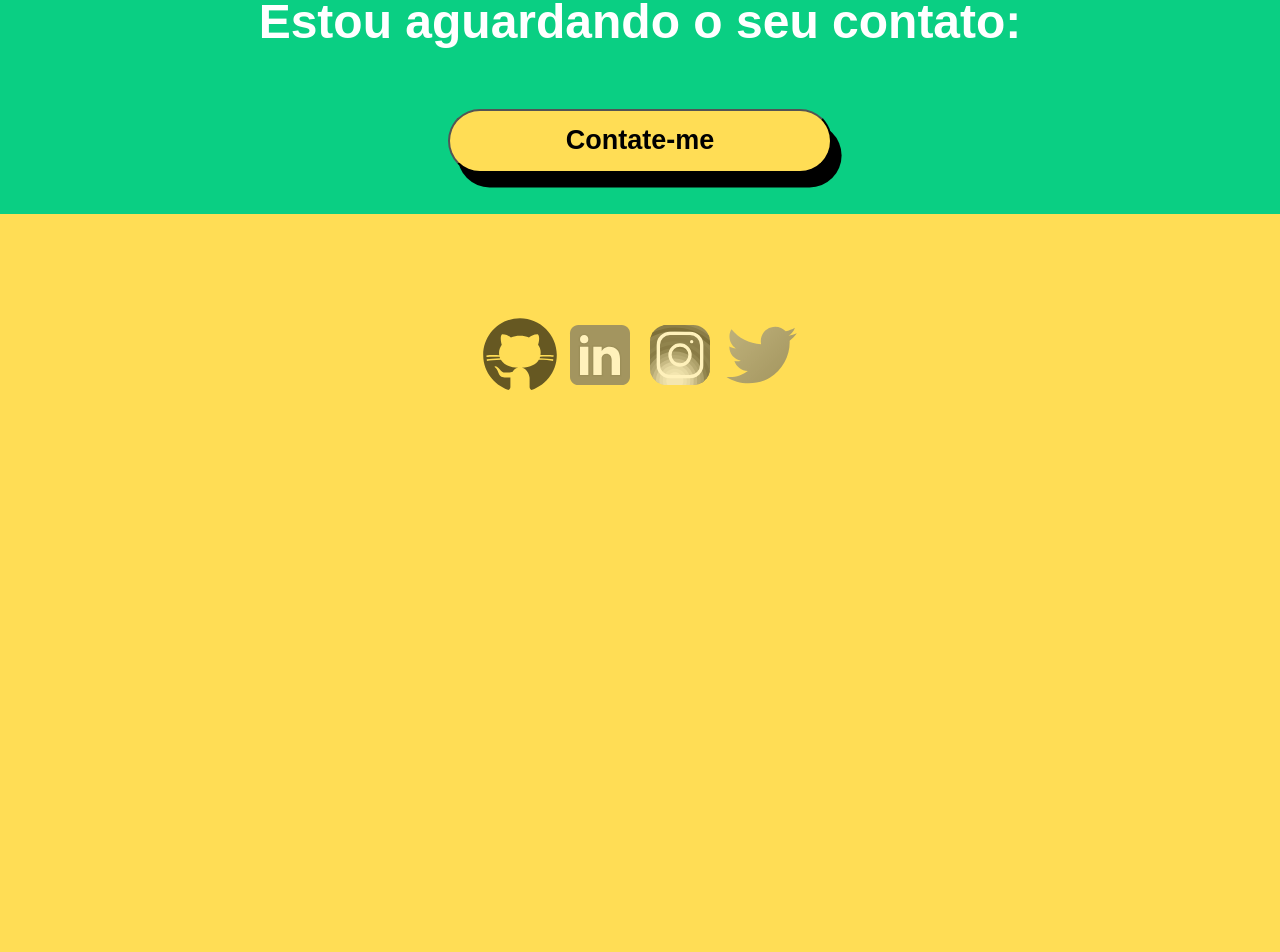
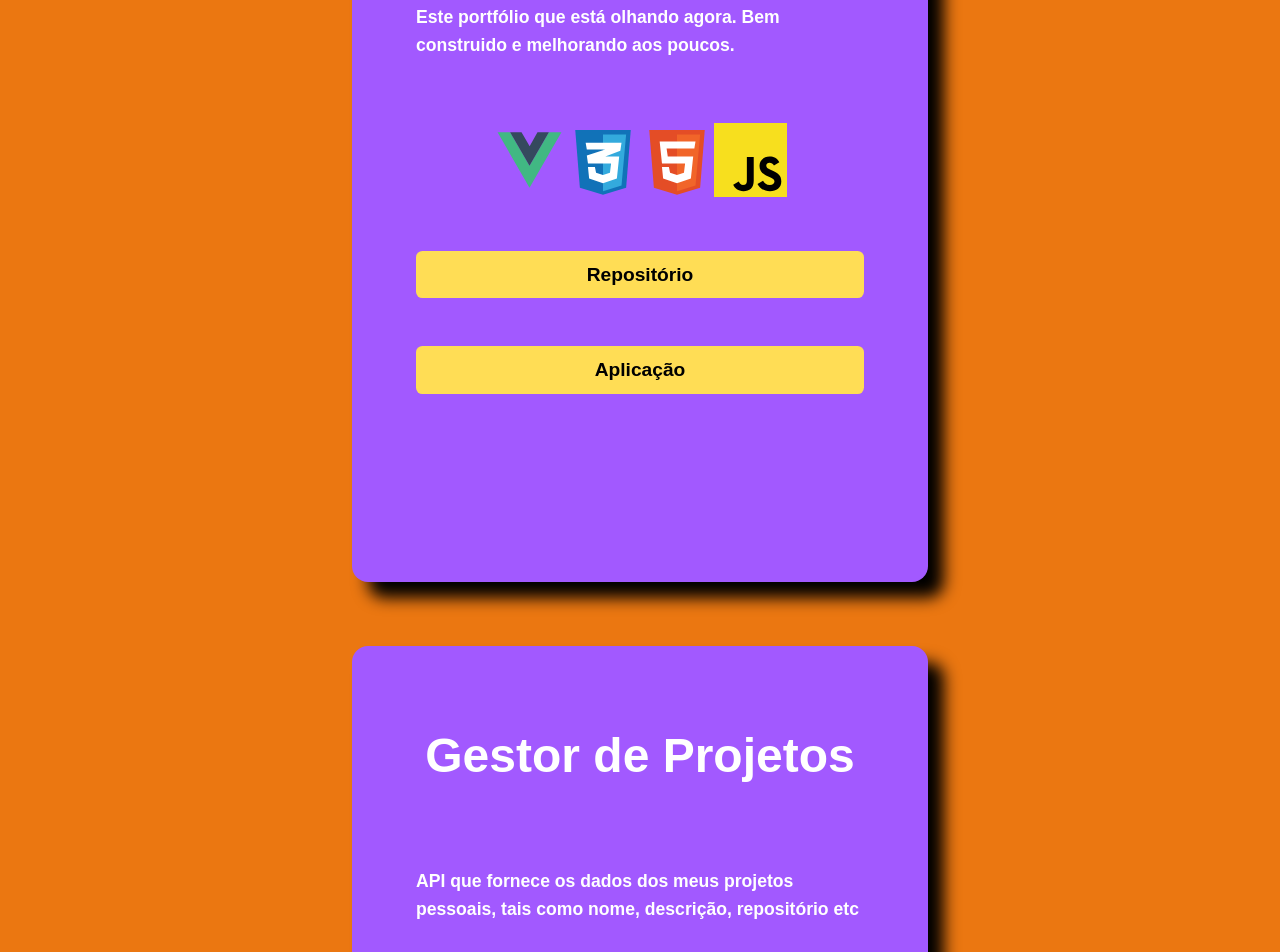
Before and after one commit to gustapavao/portfolio, a Vue app: page / in a window 1280 px wide. Shown: the part 3180-4132 px from the top of the page. Before the commit the page ends 3602 px from the top, so only its background shows below. Built offline with nearby package versions, Linux system fonts and the light colour scheme.

Commit message:
projects update

```diff
--- a/src/components/ProjectShow.vue
+++ b/src/components/ProjectShow.vue
@@ -1,6 +1,7 @@
 <script setup>
 import Projects from "@/components/Projects.vue";
 
+// Falta linkar à API e remover esses dados brutos daqui.
 const pomonic = {
   name: "Pomonic",
   description: "Pomonic ajuda você a atingir suas metas sem estresse. Mantendo um equilíbrio saudável entre foco e descanso. Foi construido utilizando:",
@@ -16,10 +17,33 @@ const randoMovie = {
     'static/img/tech/css-3-svgrepo-com.svg',
     'static/img/tech/html-5-svgrepo-com.svg',
     'static/img/tech/javascript-svgrepo-com.svg',
-    // 'static/img/tech/java-svgrepo-com.svg',
     'static/img/tech/python-svgrepo-com.svg',],
   repository: "https://github.com/gustapavao/randomovie",
   link: "https://pavao.life/randomovie",
+}
+
+const portfolio = {
+  name: "Portfólio",
+  description: "Este portfólio que está olhando agora. Bem construido e melhorando aos poucos.",
+  tech: [
+    'static/img/tech/vue-svgrepo-com.svg',
+    'static/img/tech/css-3-svgrepo-com.svg',
+    'static/img/tech/html-5-svgrepo-com.svg',
+    'static/img/tech/javascript-svgrepo-com.svg',
+  ],
+  repository: "https://github.com/gustapavao/portfolio",
+  link: "https://portfolio-gustavo-pavaos-projects.vercel.app/"
+}
+
+const projects = {
+  name: "Gestor de Projetos",
+  description: "API que fornece os dados dos meus projetos pessoais, tais como nome, descrição, repositório etc",
+  tech: [
+    'static/img/tech/java-svgrepo-com.svg',
+    'static/img/tech/spring.svg',
+  ],
+  repository: "https://github.com/gustavopavao/personal_projects",
+  link: null
 }
 </script>
 
@@ -34,6 +58,8 @@ const randoMovie = {
   <div class="projects">
     <Projects :name=pomonic.name :description=pomonic.description :tech=pomonic.tech :repository=pomonic.repository :link=pomonic.link />
     <Projects :name=randoMovie.name :description=randoMovie.description :tech=randoMovie.tech :repository=randoMovie.repository :link=randoMovie.link />
+    <Projects :name=portfolio.name :description=portfolio.description :tech=portfolio.tech :repository=portfolio.repository :link=portfolio.link />
+    <Projects :name=projects.name :description=projects.description :tech=projects.tech :repository=projects.repository :link=projects.link />
   </div>
 </div>
 </template>
--- a/src/components/Projects.vue
+++ b/src/components/Projects.vue
@@ -19,7 +19,9 @@ const props = defineProps({
       <img :src="img" v-for="img in props.tech" alt="">
     </div>
     <a target="_blank" :href=props.repository ><button>Repositório</button></a>
-    <a :href=props.link target="_blank"><button><img src="" alt="">Aplicação</button></a>
+    <a v-if="props.link" :href="props.link" target="_blank">
+      <button><img src="" alt="">Aplicação</button>
+    </a>
   </div>
 </template>
 
@@ -35,7 +37,7 @@ const props = defineProps({
   color: #FFF;
   margin: 2rem 4rem;
   width: 25%;
-  height: 36rem;
+  height: 40rem;
 }
 
 h2 {
```
Also changed, not shown: public/static/img/tech/spring.svg (added).
